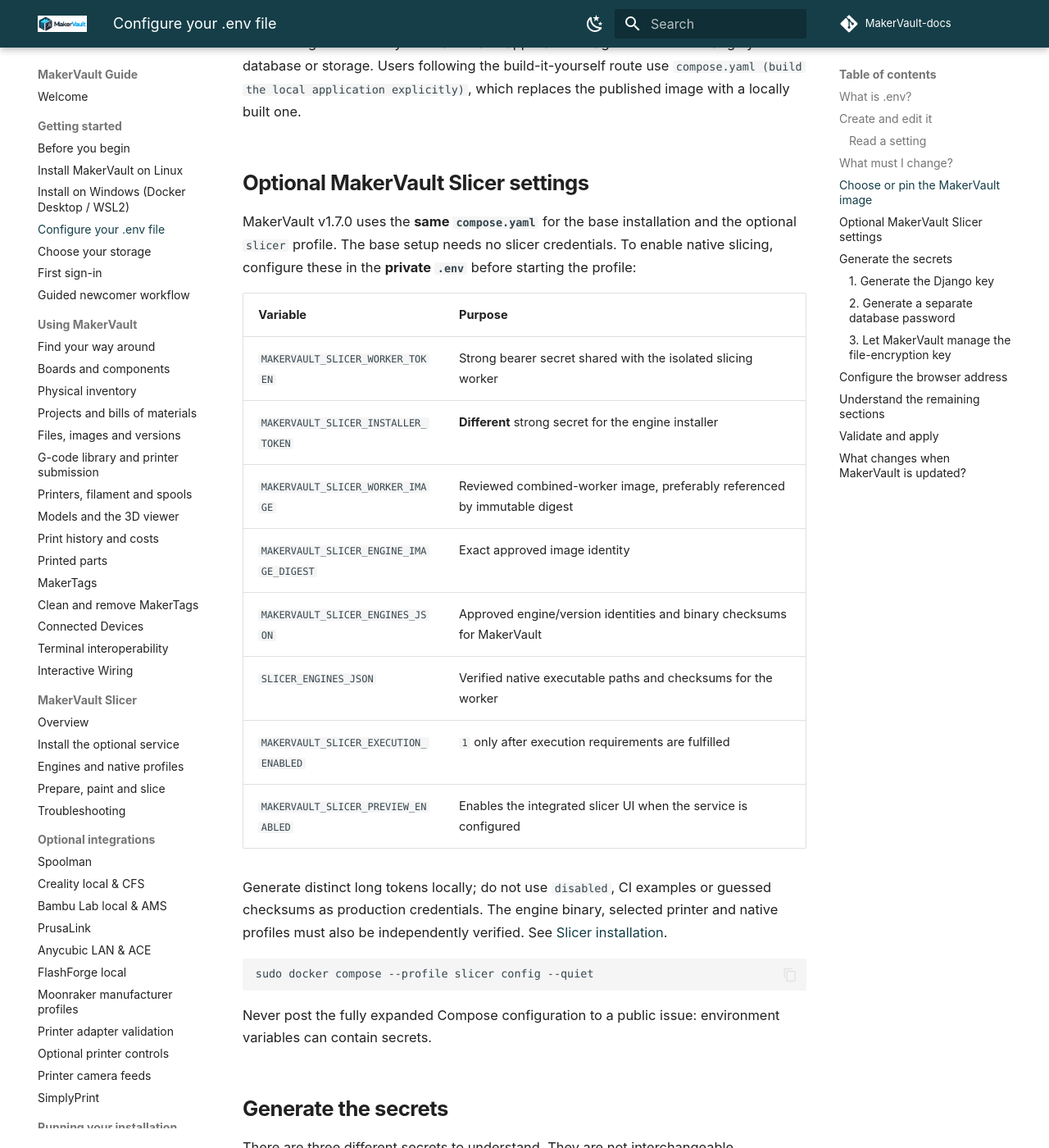
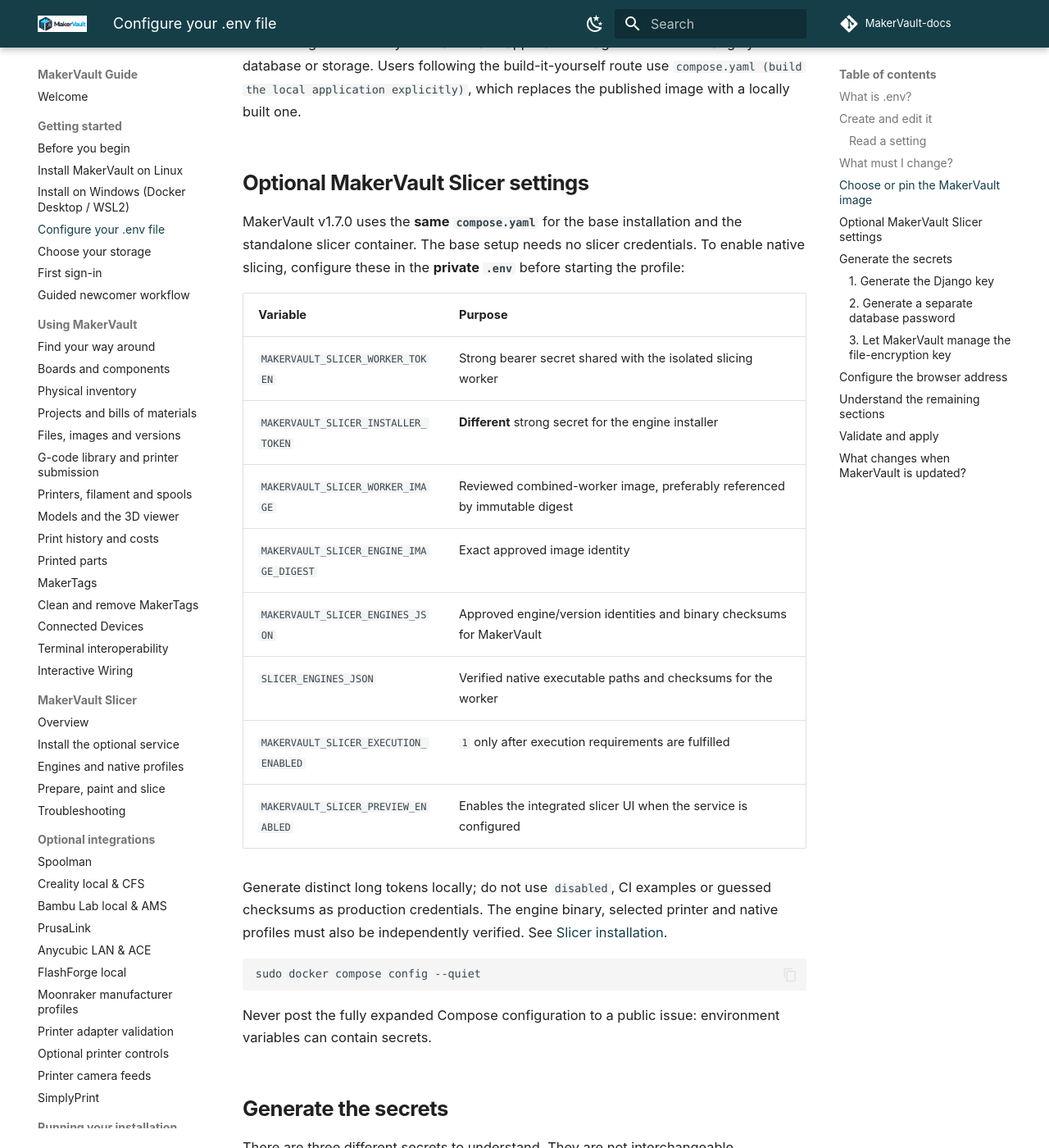
Before and after one commit to gavrd7/MakerVault-docs, an MkDocs documentation site: the page built from docs/guide/getting-started/environment.md, in a window 1280 px wide and 1400 px high, scrolled down 3143 px. Shown: the whole window at 82% size. Built offline with MkDocs 1.6.1 and Material for MkDocs 9.7.7, drawn with Linux system fonts in a browser that asks for light colours; comment, search, counter and statistics services are not loaded.

Commit message:
docs(release): remove profiles and align docs/guide/getting-started/environment.md with GHCR-only stack

````diff
--- a/docs/guide/getting-started/environment.md
+++ b/docs/guide/getting-started/environment.md
@@ -78,7 +78,7 @@ This setting controls only the MakerVault application image. It does not change
 
 ## Optional MakerVault Slicer settings
 
-MakerVault v1.7.0 uses the **same `compose.yaml`** for the base installation and the optional `slicer` profile. The base setup needs no slicer credentials. To enable native slicing, configure these in the **private `.env`** before starting the profile:
+MakerVault v1.7.0 uses the **same `compose.yaml`** for the base installation and the standalone slicer container. The base setup needs no slicer credentials. To enable native slicing, configure these in the **private `.env`** before starting the profile:
 
 | Variable | Purpose |
 | --- | --- |
@@ -94,7 +94,7 @@ MakerVault v1.7.0 uses the **same `compose.yaml`** for the base installation and
 Generate distinct long tokens locally; do not use `disabled`, CI examples or guessed checksums as production credentials. The engine binary, selected printer and native profiles must also be independently verified. See [Slicer installation](../slicer/installation.md).
 
 ```bash
-sudo docker compose --profile slicer config --quiet
+sudo docker compose config --quiet
 ```
 
 Never post the fully expanded Compose configuration to a public issue: environment variables can contain secrets.
````
